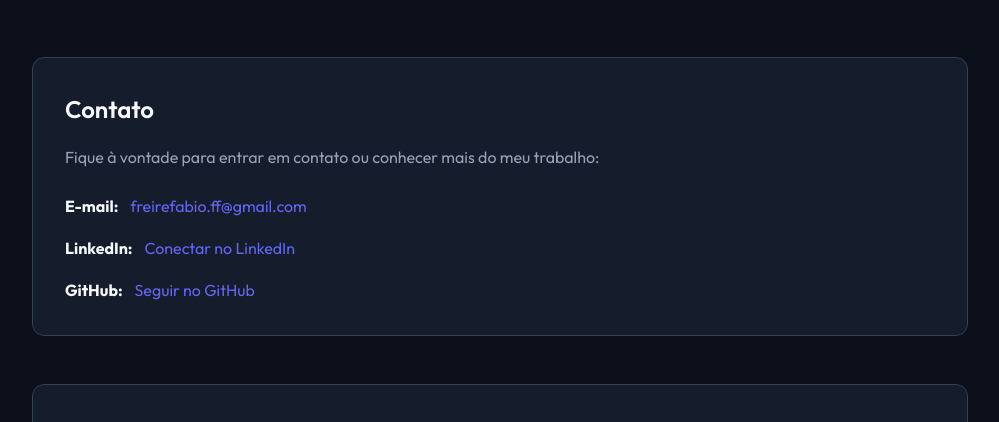
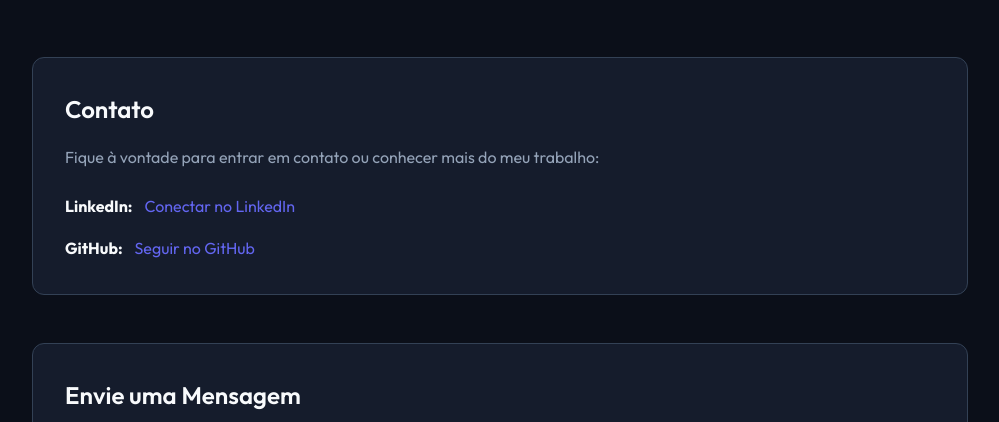
Before and after one commit to FabioFreire-GitH/portfolio-deploy, a Django app: page / in a window 1280 px wide. Shown: the part 488-910 px from the top of the page, without its empty margins (140-1139 px from the left). Run offline with Django 5.2, Linux system fonts and the light colour scheme; data that the repository does not hold is empty.

Commit message:
chore: deletado linha de contato em home.html

```diff
--- a/portfolio/templates/home.html
+++ b/portfolio/templates/home.html
@@ -29,10 +29,6 @@
     <p>Fique à vontade para entrar em contato ou conhecer mais do meu trabalho:</p>
     <ul class="contacts-list">
         <li>
-            <strong>E-mail:</strong>
-            <a href="mailto:freirefabio.ff@gmail.com">freirefabio.ff@gmail.com</a>
-        </li>
-        <li>
             <strong>LinkedIn:</strong>
             <a href="https://linkedin.com" target="_blank" rel="noopener noreferrer">Conectar no LinkedIn</a>
         </li>
```
